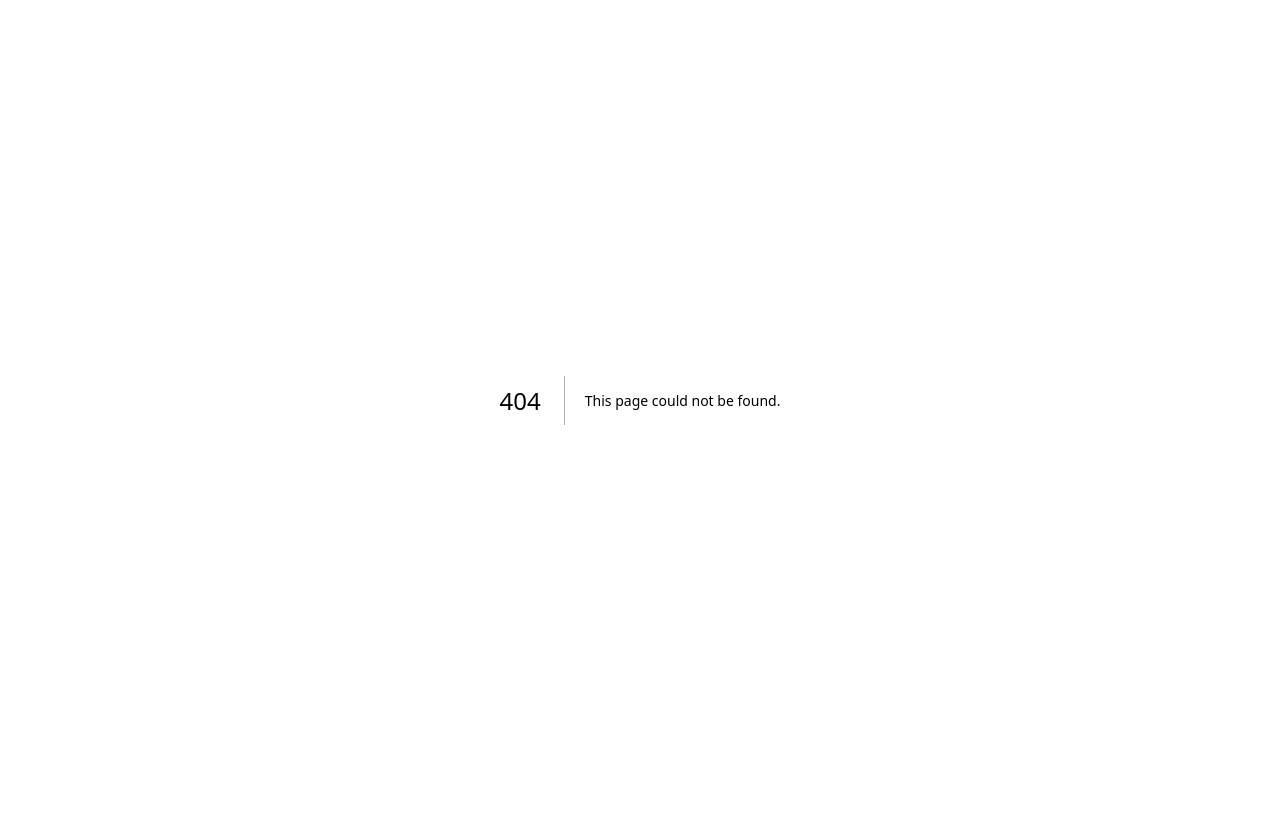
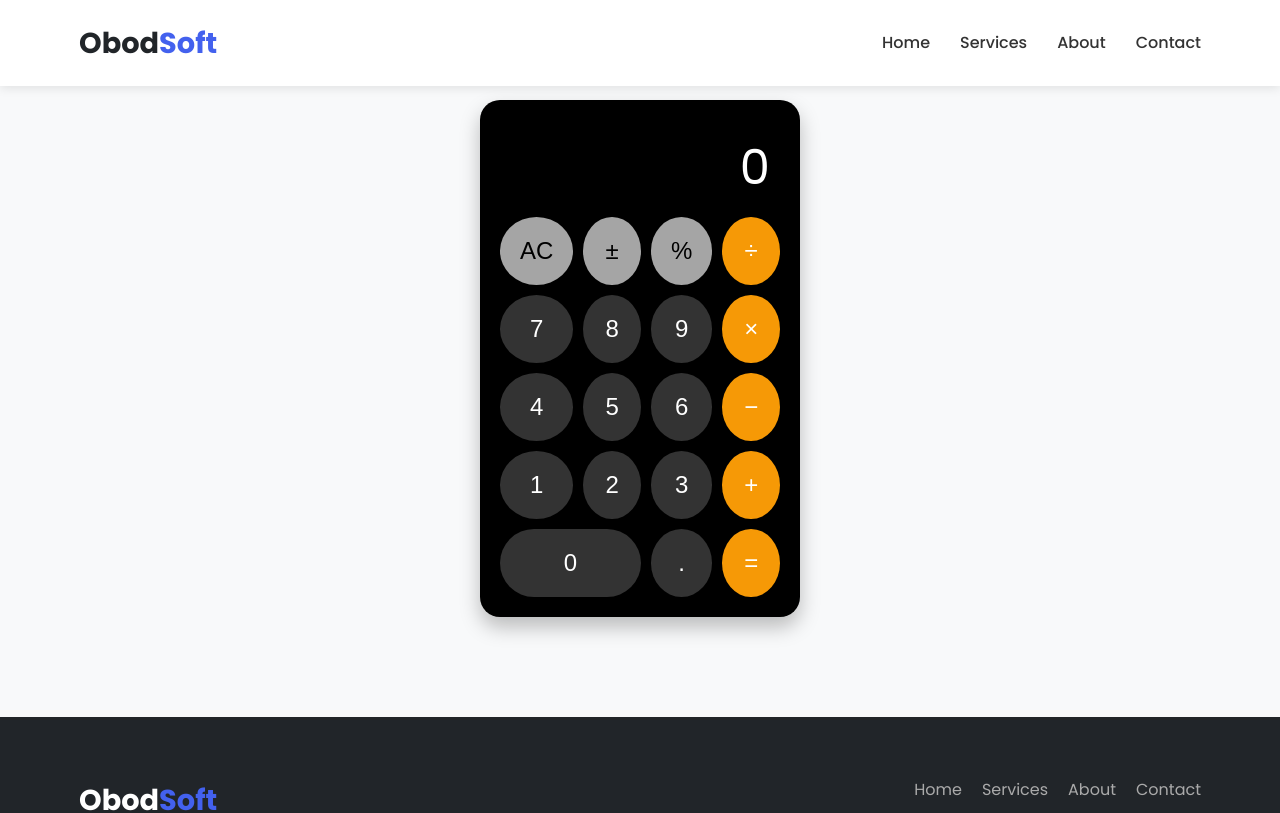
Before and after one commit to obodsoft/obodsoft_web, a Next.js app: page /calculator in a window 1280 px wide. Before the commit this address had no page. Shown: the top 813 px of the page. Built offline with nearby package versions, Linux system fonts and the light colour scheme.

Commit message:
Add iOS-style calculator page

```diff
--- /dev/null
+++ b/src/app/calculator/page.tsx
@@ -0,0 +1,18 @@
+import Header from "@/components/Header";
+import Footer from "@/components/Footer";
+import Calculator from "@/components/Calculator";
+
+export const metadata = {
+  title: "Calculator | Obod Soft",
+  description: "Simple calculator inspired by iOS design.",
+};
+
+export default function CalculatorPage() {
+  return (
+    <main>
+      <Header />
+      <Calculator />
+      <Footer />
+    </main>
+  );
+}
--- /dev/null
+++ b/src/components/Calculator.tsx
@@ -0,0 +1,114 @@
+"use client";
+import { useState } from "react";
+import "@/styles/calculator.css";
+
+export default function Calculator() {
+  const [display, setDisplay] = useState("0");
+  const [operator, setOperator] = useState<string | null>(null);
+  const [firstValue, setFirstValue] = useState<number | null>(null);
+  const [waitingForSecond, setWaitingForSecond] = useState(false);
+
+  const inputDigit = (digit: string) => {
+    if (waitingForSecond) {
+      setDisplay(digit);
+      setWaitingForSecond(false);
+    } else {
+      setDisplay(display === "0" ? digit : display + digit);
+    }
+  };
+
+  const inputDot = () => {
+    if (waitingForSecond) {
+      setDisplay("0.");
+      setWaitingForSecond(false);
+      return;
+    }
+    if (!display.includes(".")) {
+      setDisplay(display + ".");
+    }
+  };
+
+  const clear = () => {
+    setDisplay("0");
+    setOperator(null);
+    setFirstValue(null);
+    setWaitingForSecond(false);
+  };
+
+  const toggleSign = () => {
+    setDisplay(String(parseFloat(display) * -1));
+  };
+
+  const percent = () => {
+    setDisplay(String(parseFloat(display) / 100));
+  };
+
+  const performOperation = (nextOperator: string) => {
+    const inputValue = parseFloat(display);
+
+    if (firstValue === null) {
+      setFirstValue(inputValue);
+    } else if (operator && !waitingForSecond) {
+      const currentValue = firstValue || 0;
+      let newValue = currentValue;
+
+      switch (operator) {
+        case "+":
+          newValue = currentValue + inputValue;
+          break;
+        case "-":
+          newValue = currentValue - inputValue;
+          break;
+        case "*":
+          newValue = currentValue * inputValue;
+          break;
+        case "/":
+          newValue = currentValue / inputValue;
+          break;
+      }
+      setFirstValue(newValue);
+      setDisplay(String(newValue));
+    }
+
+    setWaitingForSecond(true);
+    setOperator(nextOperator);
+  };
+
+  const handleEquals = () => {
+    if (operator) {
+      performOperation(operator);
+      setOperator(null);
+    }
+  };
+
+  return (
+    <div className="calculator">
+      <div className="display" data-testid="display">{display}</div>
+      <div className="buttons">
+        <button className="function" onClick={clear}>AC</button>
+        <button className="function" onClick={toggleSign}>±</button>
+        <button className="function" onClick={percent}>%</button>
+        <button className="operator" onClick={() => performOperation("/")}>÷</button>
+
+        <button onClick={() => inputDigit("7")}>7</button>
+        <button onClick={() => inputDigit("8")}>8</button>
+        <button onClick={() => inputDigit("9")}>9</button>
+        <button className="operator" onClick={() => performOperation("*")}>×</button>
+
+        <button onClick={() => inputDigit("4")}>4</button>
+        <button onClick={() => inputDigit("5")}>5</button>
+        <button onClick={() => inputDigit("6")}>6</button>
+        <button className="operator" onClick={() => performOperation("-")}>−</button>
+
+        <button onClick={() => inputDigit("1")}>1</button>
+        <button onClick={() => inputDigit("2")}>2</button>
+        <button onClick={() => inputDigit("3")}>3</button>
+        <button className="operator" onClick={() => performOperation("+")}>+</button>
+
+        <button className="zero" onClick={() => inputDigit("0")}>0</button>
+        <button onClick={inputDot}>.</button>
+        <button className="operator" onClick={handleEquals}>=</button>
+      </div>
+    </div>
+  );
+}
--- /dev/null
+++ b/src/styles/calculator.css
@@ -0,0 +1,41 @@
+.calculator {
+  width: 320px;
+  margin: 100px auto;
+  background: #000;
+  border-radius: 20px;
+  padding: 20px;
+  color: #fff;
+  box-shadow: 0 10px 20px rgba(0,0,0,0.25);
+}
+.display {
+  text-align: right;
+  font-size: 3rem;
+  padding: 10px;
+  min-height: 60px;
+}
+.buttons {
+  display: grid;
+  grid-template-columns: repeat(4, 1fr);
+  gap: 10px;
+}
+button {
+  font-size: 1.5rem;
+  border: none;
+  border-radius: 50%;
+  padding: 20px;
+  background: #333;
+  color: #fff;
+  cursor: pointer;
+}
+button.function {
+  background: #a5a5a5;
+  color: #000;
+}
+button.operator {
+  background: #f69906;
+  color: #fff;
+}
+button.zero {
+  grid-column: span 2;
+  border-radius: 40px;
+}
```
